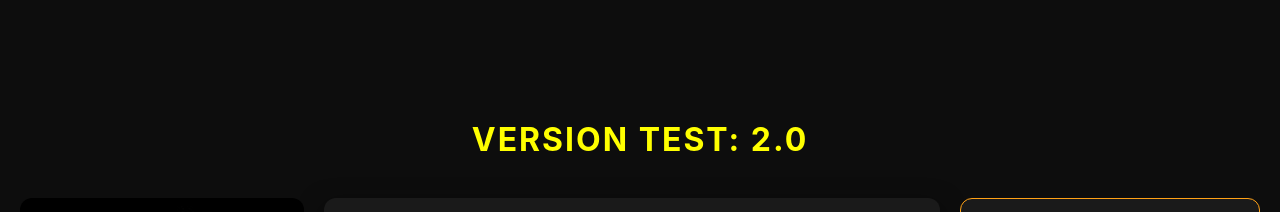
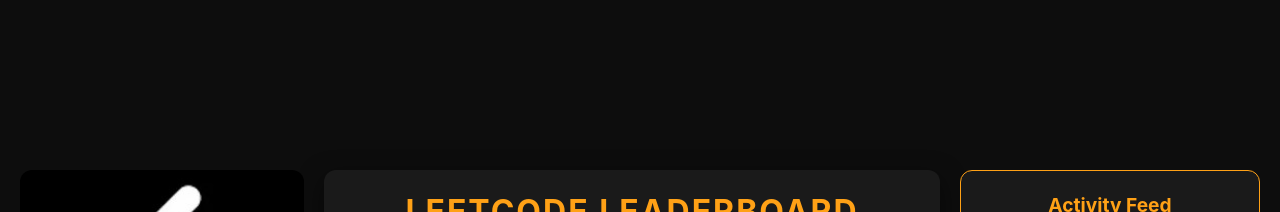
Before and after one commit to Harsh-Bajpai-1194/Leetcode_Leaderboards, a React app in the folder frontend/: page / in a window 1280 px wide. Shown: the top 212 px of the page. Built offline with nearby package versions, Linux system fonts and the light colour scheme; no server answers; the HTML template or start-up script is replaced by a standard one.

Commit message:
Remove version header from App component
Removed version display from the main app header.

```diff
--- a/frontend/src/App.jsx
+++ b/frontend/src/App.jsx
@@ -8,7 +8,6 @@
   return (
     <Router>
       <div className="App">
-        <h1 style={{color: 'yellow', textAlign: 'center'}}>VERSION TEST: 2.0</h1>
         <Routes>
           {/* Main Page */}
           <Route path="/" element={<Leaderboard />} />
```
